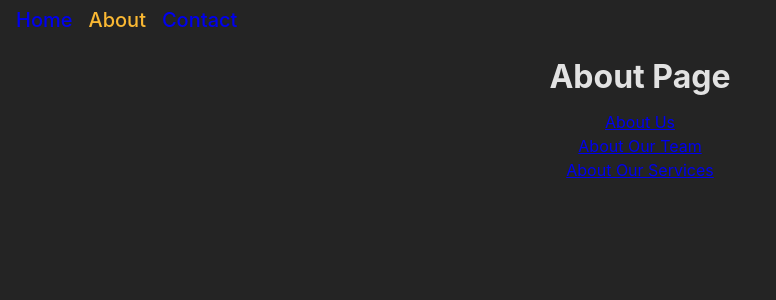
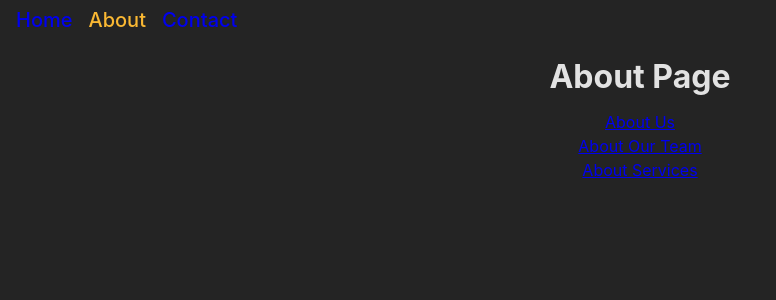
Before and after one commit to alonzojoe/react-spa-routing, a React (Vite) app: page /about in a window 1280 px wide. Shown: the top 300 px of the page, without its empty margins (0-776 px from the left). Built offline with nearby package versions, Linux system fonts and the light colour scheme.

Commit message:
absolute, relative and index route

```diff
--- a/src/pages/About.jsx
+++ b/src/pages/About.jsx
@@ -2,19 +2,21 @@ import React from "react";
 import { Link } from "react-router-dom";
 
 const About = () => {
+  const sections = [
+    { id: 1, type: "Us", title: "About Us" },
+    { id: 2, type: "Our Team", title: "About Our Team" },
+    { id: 3, type: "Our Services", title: "About Services" },
+  ];
+
   return (
     <>
       <h1>About Page</h1>
       <ul>
-        <li>
-          <Link to="/about/Us">About Us</Link>
-        </li>
-        <li>
-          <Link to="/about/Our Team">About Our Team</Link>
-        </li>
-        <li>
-          <Link to="/about/Our Services">About Our Services</Link>
-        </li>
+        {sections.map((section) => (
+          <li key={section.id}>
+            <Link to={`/about/${section.type}`}>{section.title}</Link>
+          </li>
+        ))}
       </ul>
     </>
   );
--- a/src/pages/AboutDetails.jsx
+++ b/src/pages/AboutDetails.jsx
@@ -4,7 +4,7 @@ const AboutDetails = () => {
   const params = useParams();
   return (
     <>
-      <h1>Details {params.type}</h1>
+      <h1>Details of {params.type}</h1>
       <p>
         Lorem ipsum dolor sit amet consectetur adipisicing elit. Animi
         laudantium, quae, architecto recusandae nostrum dignissimos beatae dolor
--- a/src/routes/index.jsx
+++ b/src/routes/index.jsx
@@ -18,7 +18,7 @@ const router = createBrowserRouter([
     errorElement: <NotFound />,
     children: [
       {
-        path: "/",
+        index: true, //useCase: index route - for showing a default page when parent path is in the url instead of path: '/'.
         element: <Home />,
       },
       {
@@ -34,6 +34,10 @@ const router = createBrowserRouter([
         element: <Contact />,
       },
     ],
+    //** when a route path has a '/' at the starting path it is called absolute path
+    //** when a route path doesn't have '/' at the starting route it is called relative path, they will automatically added on the current active route path.
+    //** for parent route /root, child routes when '/' is removed in route path, they will automatically appended to their parent route path.
+    //** <Link /> special prop relative="route/path" route is default but path is used to go back 1 step from the current route.
   },
 ]);
 
```
